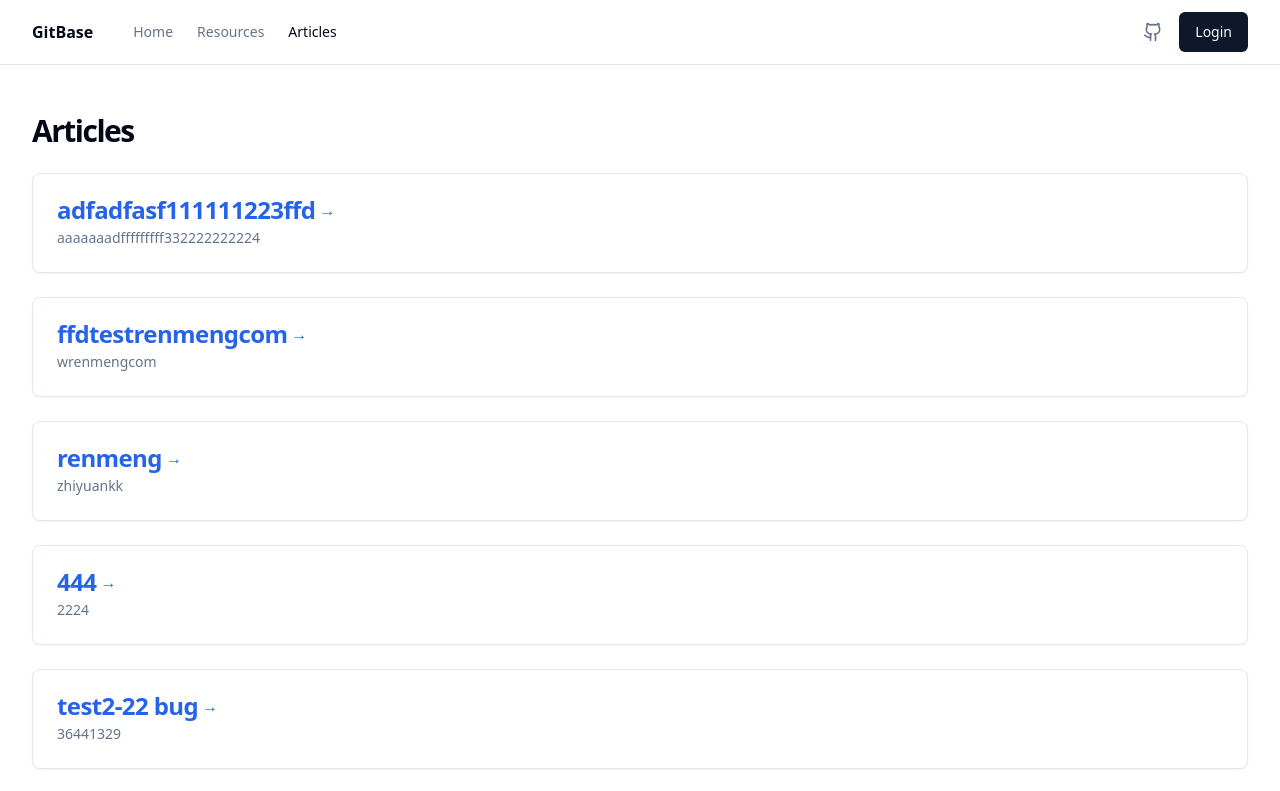
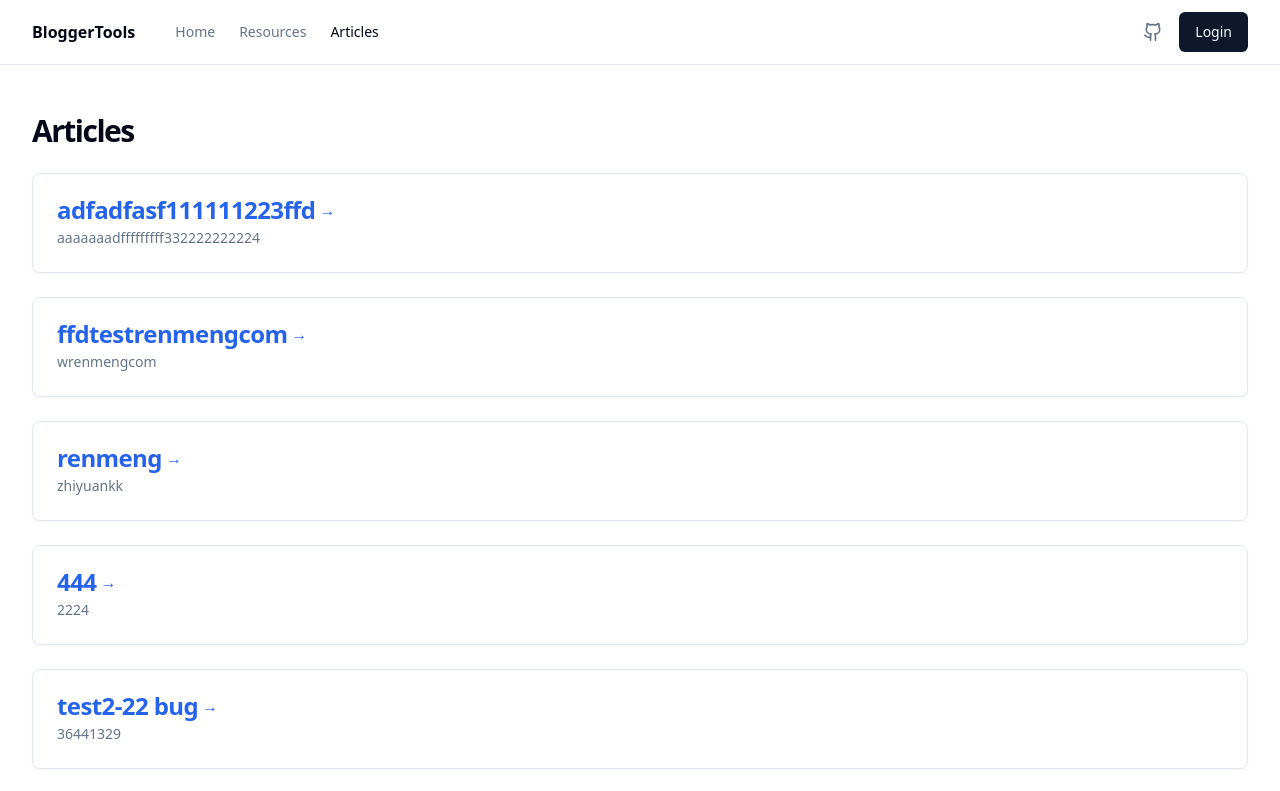
Before and after one commit to Jilimi289/git00, a Next.js app: page /posts in a window 1280 px wide. Shown: the top 791 px of the page. Built offline with nearby package versions, Linux system fonts and the light colour scheme; no server answers.

Commit message:
Update Navigation.js

```diff
--- a/src/components/Navigation.js
+++ b/src/components/Navigation.js
@@ -57,7 +57,7 @@ export function Navigation() {
       <div className="container flex h-16 items-center justify-between">
         <div className="flex gap-6 md:gap-10">
           <Link href="/" className="flex items-center space-x-2">
-            <span className="inline-block font-bold">GitBase</span>
+            <span className="inline-block font-bold">BloggerTools</span>
           </Link>
           <nav className="hidden md:flex gap-6">
             {navItems.map((item) => (
@@ -76,13 +76,13 @@ export function Navigation() {
         </div>
         <div className="flex items-center gap-4">
           <Link
-            href="https://github.com/qiayue/gitbase"
+            href="https://www.bloggertools.info/"
             target="_blank"
             rel="noopener noreferrer"
             className="text-muted-foreground hover:text-foreground"
           >
             <Github className="h-5 w-5" />
-            <span className="sr-only">GitHub</span>
+            <span className="sr-only">BloggerTools</span>
           </Link>
           {!isLoading && (
             isLoggedIn ? (
```
